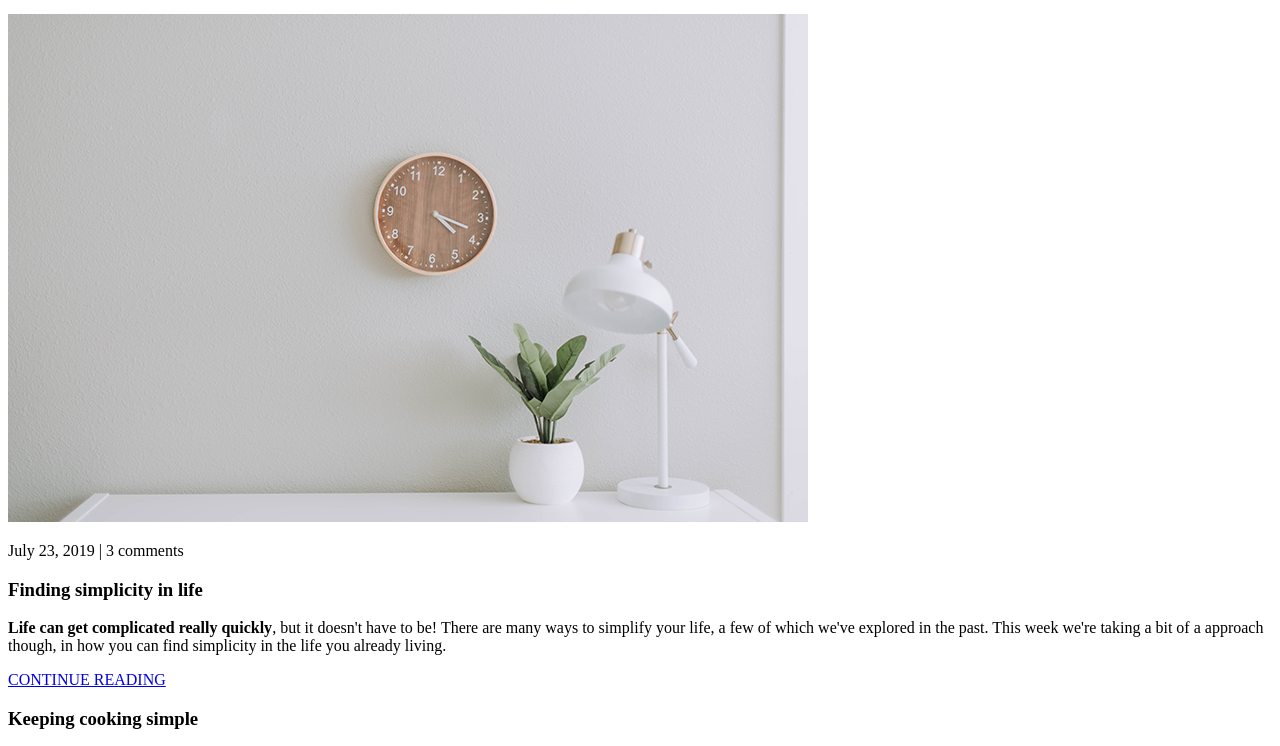
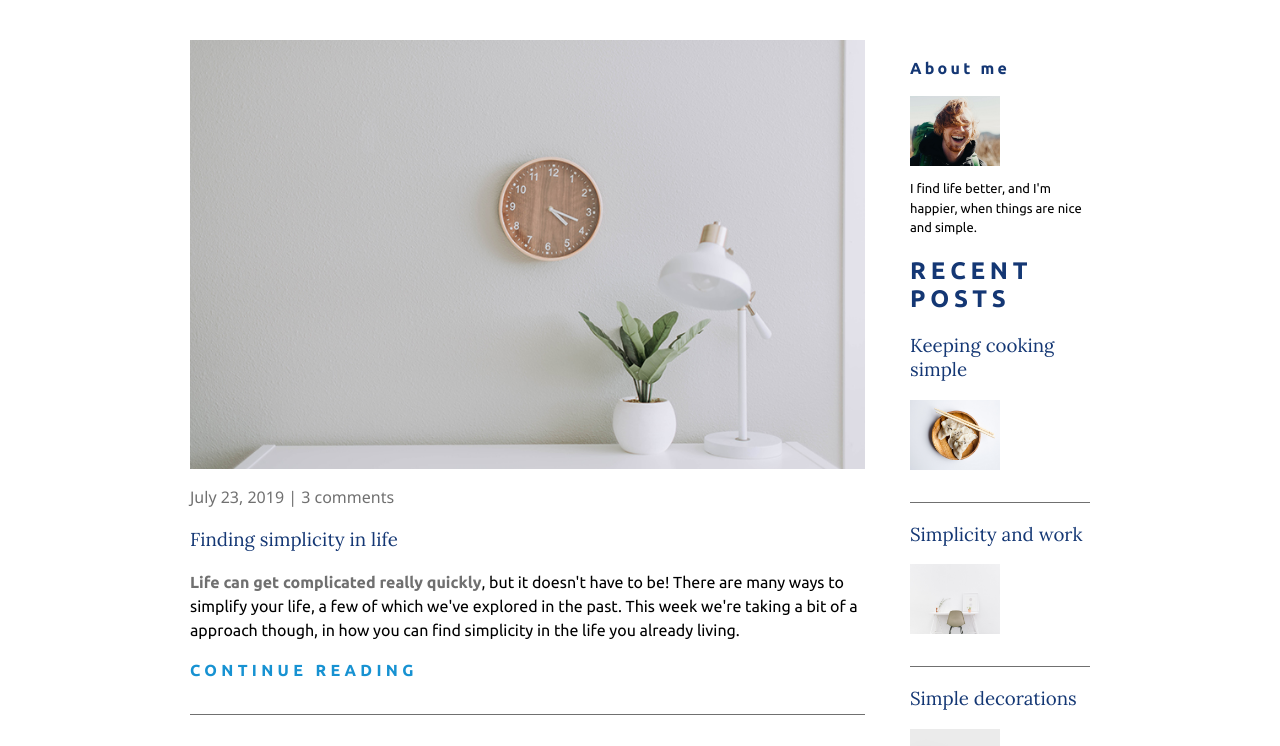
Before and after one commit to yasir28991/responsive-web, a plain HTML site: page index.html in a window 1280 px wide. Shown: the part 170-916 px from the top of the page. Drawn offline with Linux system fonts and the light colour scheme; files whose address does not match are found by name.

Commit message:
Update index.html

```diff
--- a/index.html
+++ b/index.html
@@ -8,7 +8,7 @@
     <link href="https://fonts.googleapis.com/css?
     family=Lora|Ubuntu:300,400,700,900&display=swap" rel="stylesheet">
 
-    <link rel="stylesheet" href="/Mr. Yasir's code/index.css">
+    <link rel="stylesheet" href="index.css">
     <title>Life changing articles</title>
 </head>
 <body>
```
